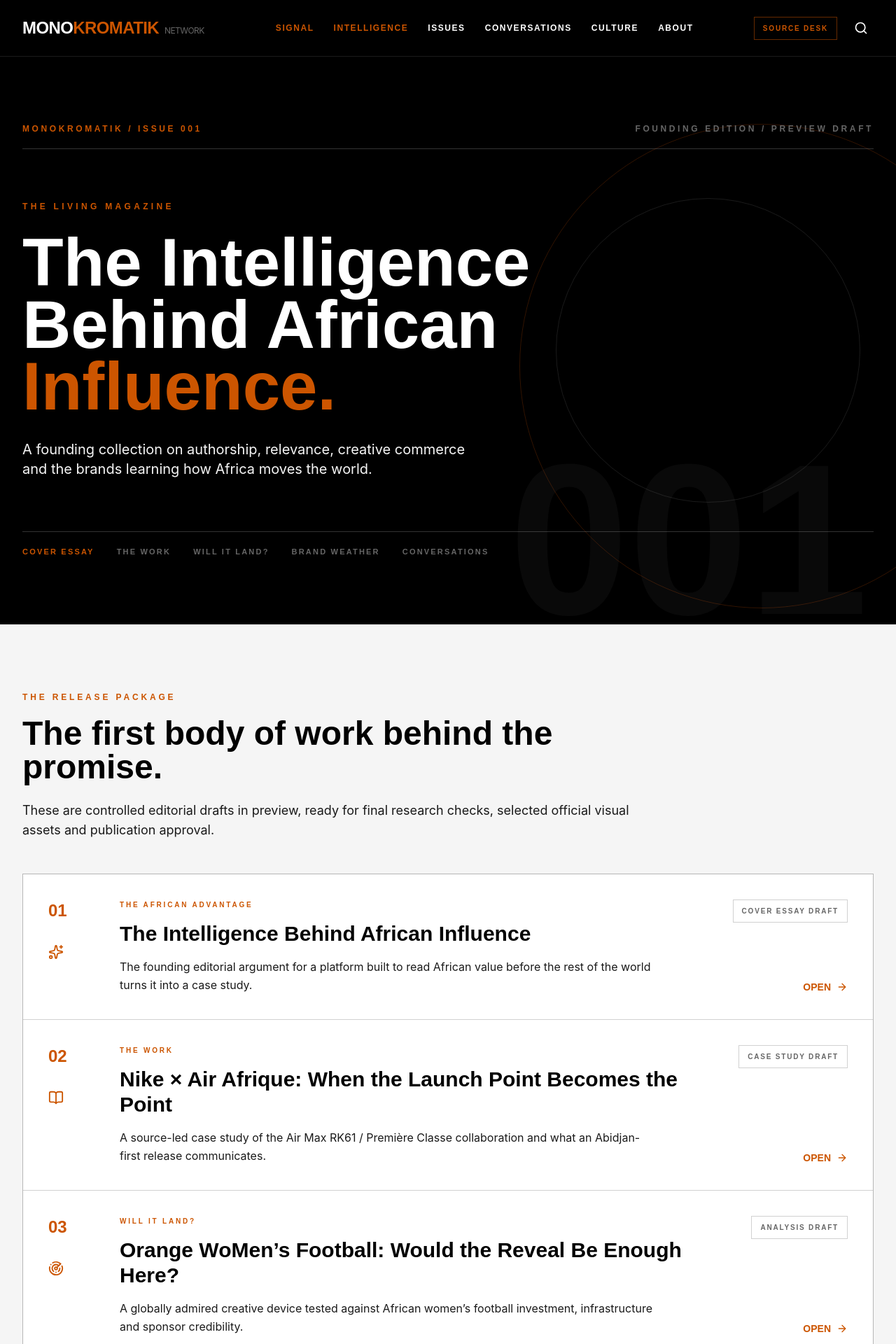
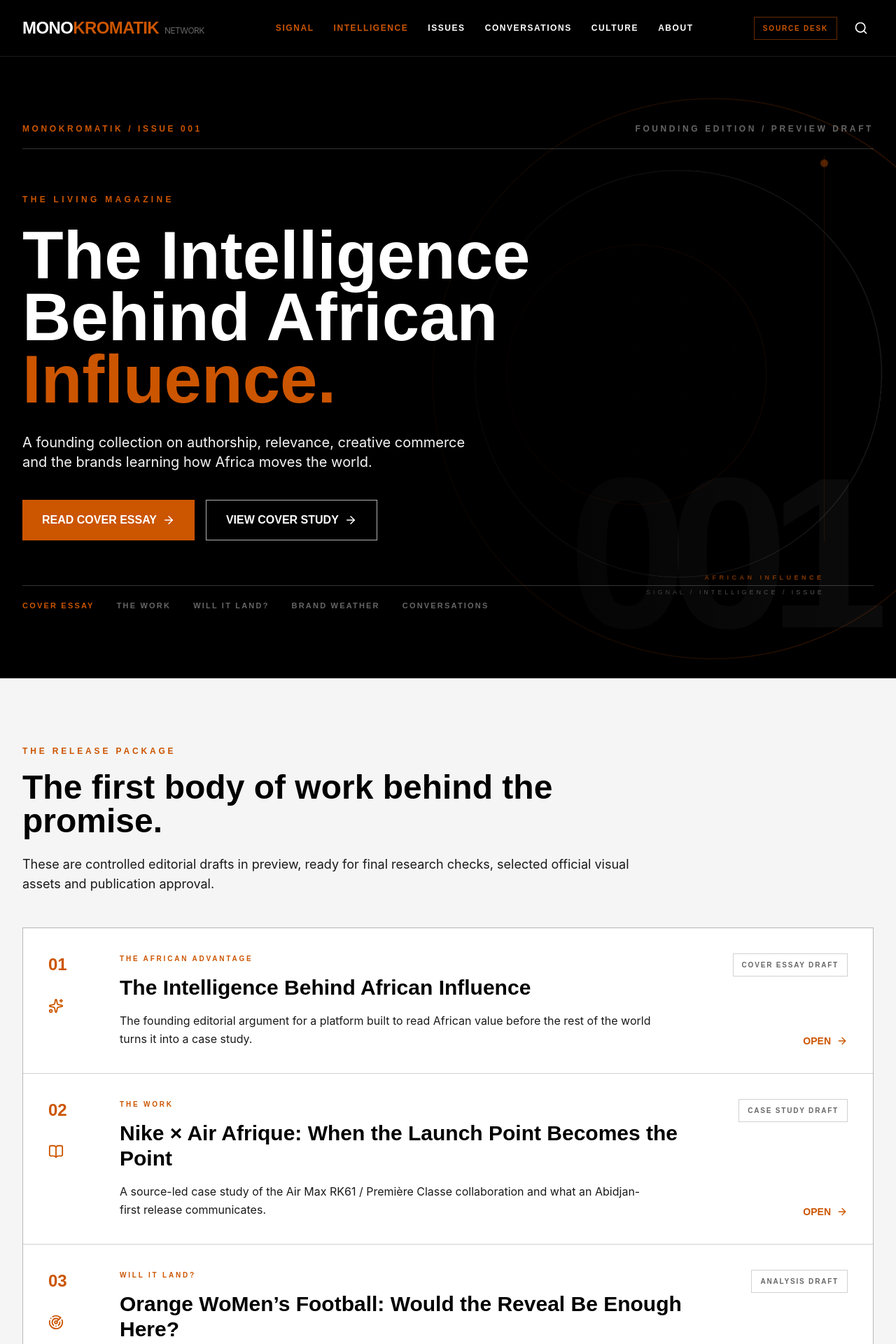
Before and after one commit to sshangasi-ux/monokromatik-production, a Next.js app: page /issues/001 in a window 1280 px wide. Shown: the top 1920 px of the page at 70% size. Built offline with nearby package versions, Linux system fonts and the light colour scheme.

Commit message:
feat: apply kinetic cover artwork to Issue 001 landing page

```diff
--- a/app/issues/001/page.tsx
+++ b/app/issues/001/page.tsx
@@ -1,6 +1,7 @@
 import Link from 'next/link';
 import { ArrowRight, BookOpen, FileText, Mic, Radar, Sparkles } from 'lucide-react';
 import Navigation from '../../components/Navigation';
+import Issue001KineticArtwork from '../../components/Issue001KineticArtwork';
 
 const features = [
   {
@@ -22,7 +23,7 @@
   {
     franchise: 'WILL IT LAND?',
     title: 'Orange WoMen’s Football: Would the Reveal Be Enough Here?',
-    description: 'A globally admired creative device tested against African women’s football investment, infrastructure and sponsor credibility.',
+    description: 'A globally admired creative idea tested against African women’s football visibility, investment and sponsor credibility.',
     href: '/issues/001/will-it-land-orange-womens-football',
     status: 'ANALYSIS DRAFT',
     icon: Radar,
@@ -50,9 +51,8 @@
     <div className="min-h-screen bg-mono-white">
       <Navigation />
       <section className="relative overflow-hidden bg-mono-black text-mono-white py-16 md:py-24">
-        <div className="absolute right-[-12vw] top-[12%] w-[54vw] h-[54vw] rounded-full border border-mono-amber/25 animate-pulse-slow" />
-        <div className="absolute right-[4vw] top-[25%] w-[34vw] h-[34vw] rounded-full border border-mono-white/10" />
-        <div className="absolute right-10 bottom-[-2rem] text-[24vw] font-display font-bold text-mono-white/[0.035] leading-none">001</div>
+        <Issue001KineticArtwork />
+        <div className="absolute inset-0 bg-gradient-to-r from-mono-black via-mono-black/78 to-transparent" />
         <div className="relative max-w-7xl mx-auto px-4 sm:px-6 lg:px-8 min-h-[620px] flex flex-col justify-between">
           <div className="flex justify-between border-b border-mono-white/20 pb-5 text-[10px] md:text-xs tracking-[0.3em] font-display font-bold">
             <span className="text-mono-amber">MONOKROMATIK / ISSUE 001</span>
@@ -62,6 +62,10 @@
             <p className="text-xs tracking-[0.36em] font-display font-bold text-mono-amber mb-7">THE LIVING MAGAZINE</p>
             <h1 className="text-5xl md:text-8xl font-display font-bold leading-[0.92]">The Intelligence<br />Behind African<br /><span className="text-mono-amber">Influence.</span></h1>
             <p className="mt-8 max-w-2xl text-xl text-mono-soft-white font-body">A founding collection on authorship, relevance, creative commerce and the brands learning how Africa moves the world.</p>
+            <div className="mt-10 flex flex-wrap gap-4">
+              <Link href="/issues/001/the-intelligence-behind-african-influence" className="inline-flex items-center gap-2 bg-mono-amber text-mono-white px-7 py-4 font-display font-bold">READ COVER ESSAY <ArrowRight size={18} /></Link>
+              <Link href="/issues/001/cover" className="inline-flex items-center gap-2 border border-mono-white/70 text-mono-white px-7 py-4 font-display font-bold">VIEW COVER STUDY <ArrowRight size={18} /></Link>
+            </div>
           </div>
           <div className="flex flex-wrap gap-x-8 gap-y-3 border-t border-mono-white/20 pt-5 text-[11px] tracking-[0.2em] font-display font-bold text-mono-gray">
             <span className="text-mono-amber">COVER ESSAY</span><span>THE WORK</span><span>WILL IT LAND?</span><span>BRAND WEATHER</span><span>CONVERSATIONS</span>
```
